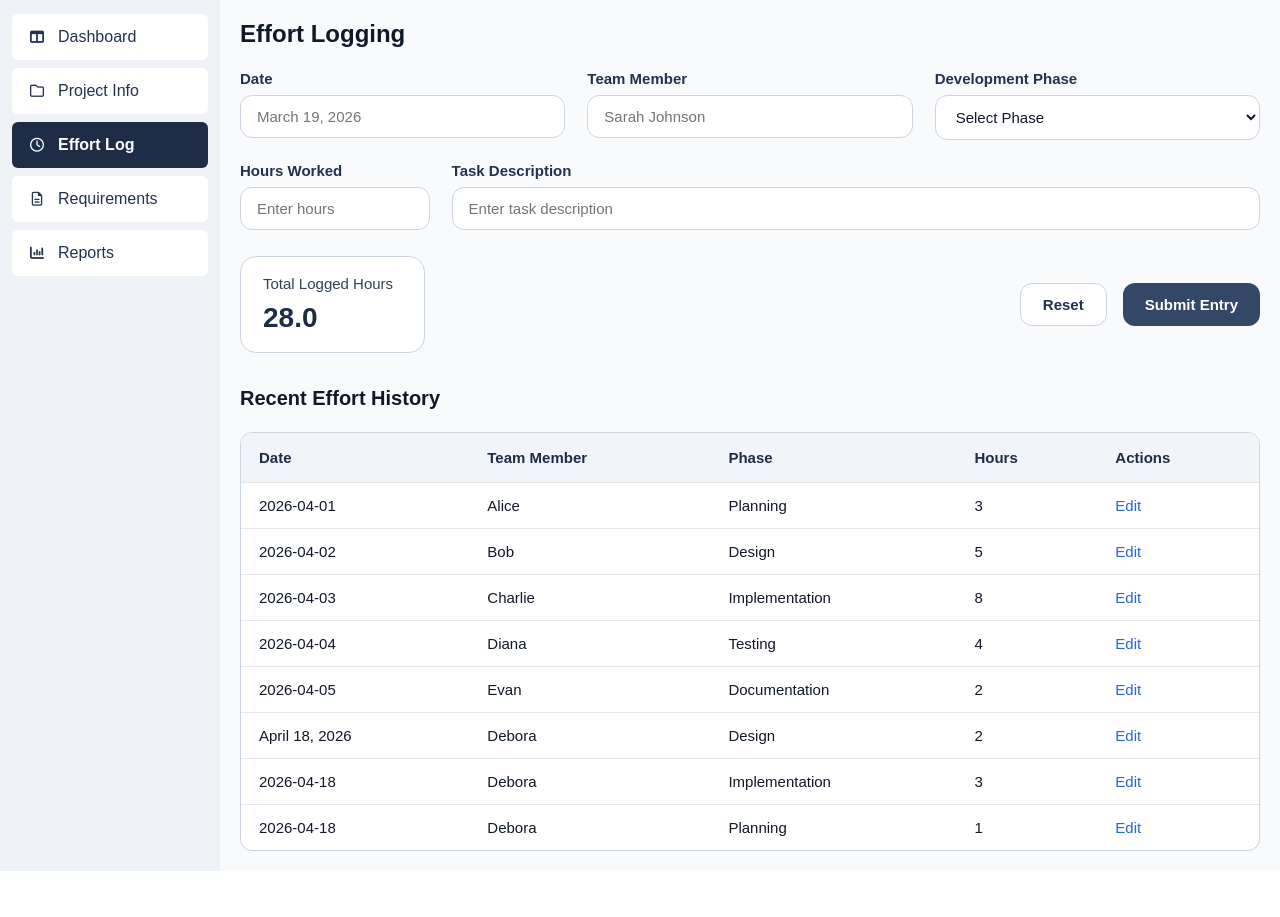
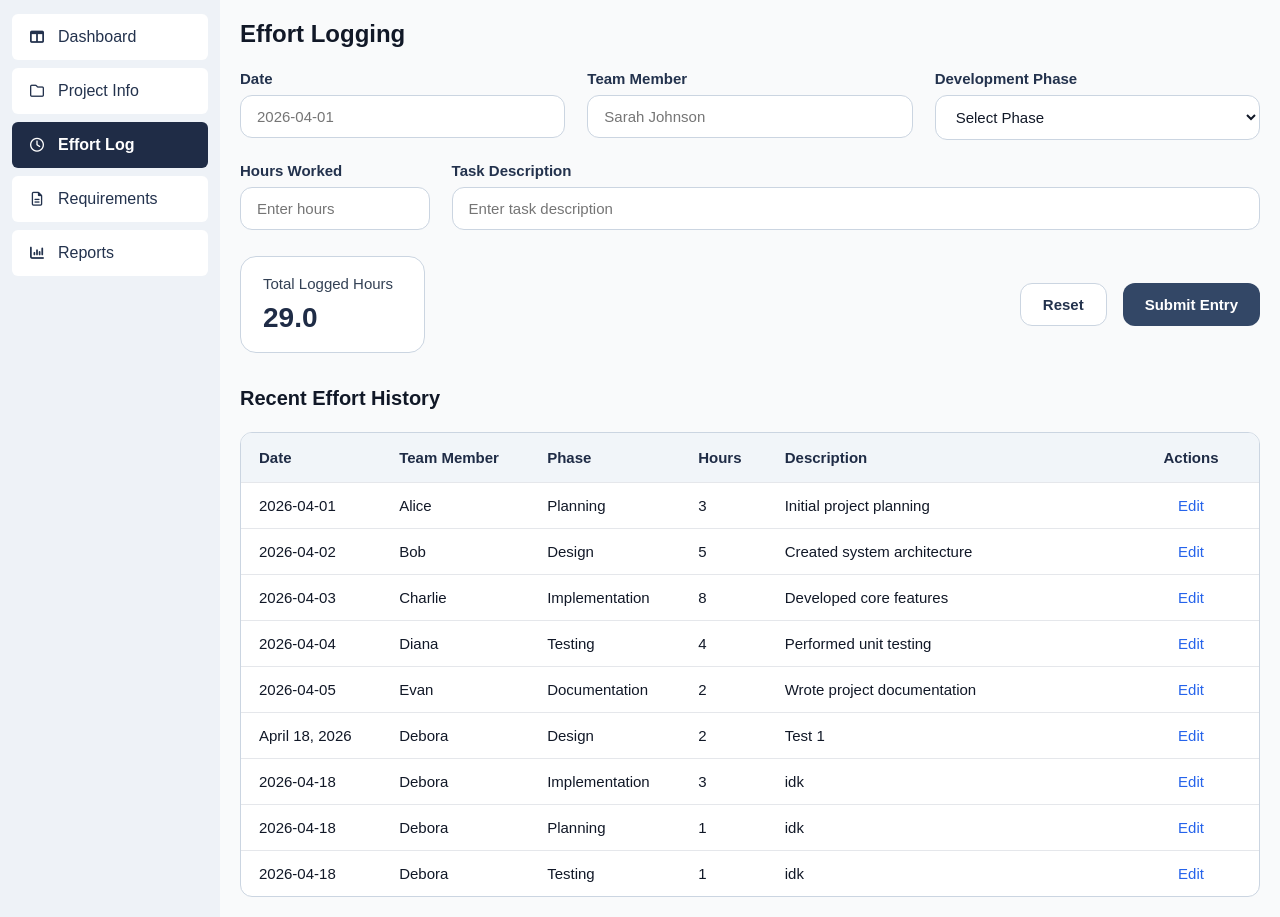
Before and after one commit to TSchaefSE/Management_QuickPlan, a Flask app: page /effort_logs in a window 1280 px wide. Shown: the part 108-1025 px from the top of the page. Before the commit the page ends 979 px from the top, so only its background shows below. Run offline with Flask 3, Linux system fonts and the light colour scheme.

Commit message:
Add Description column to effort log table and change recommended format of date input in effort log.

```diff
--- a/app/routes.py
+++ b/app/routes.py
@@ -160,7 +160,6 @@ def project_info():
 @main.route("/effort_logs", methods=["GET", "POST"])
 def effort_logs():
     if request.method == "POST":
-        # Extract form data
         new_log = {
             "date": request.form.get("date"),
             "team_member": request.form.get("member"),
--- a/app/services.py
+++ b/app/services.py
@@ -319,10 +319,8 @@ def save_users(users):
         writer.writerows(users)
 
 def save_effort_log(log_data):
-    # Ensure the directory and file exist with headers
     ensure_effort_logs_csv_exists()
 
-    # Load current logs to determine the next log_id
     logs = load_effort_logs()
     next_id = len(logs) + 1
 
--- a/app/static/css/style.css
+++ b/app/static/css/style.css
@@ -807,3 +807,14 @@ body {
 .effort-table td:last-child a:hover {
     text-decoration: underline;
 }
+
+.effort-table th:nth-child(5),
+.effort-table td:nth-child(5) {
+    width: 35%;
+}
+
+.effort-table th:last-child,
+.effort-table td:last-child {
+    width: 100px;
+    text-align: center;
+}
--- a/app/templates/effort_logs/effort_logs.html
+++ b/app/templates/effort_logs/effort_logs.html
@@ -16,7 +16,7 @@
     <div class="effort-row effort-row-three">
       <div class="form-group">
         <label for="date">Date</label>
-        <input type="text" id="date" name="date" placeholder="March 19, 2026" required>
+        <input type="text" id="date" name="date" placeholder="2026-04-01" required>
       </div>
 
       <div class="form-group">
@@ -75,6 +75,7 @@
           <th>Team Member</th>
           <th>Phase</th>
           <th>Hours</th>
+          <th>Description</th>
           <th>Actions</th>
         </tr>
       </thead>
@@ -83,7 +84,11 @@
         {% for log in logs %}
 <tr>
   <td>{{ log.date }}</td>
-  <td>{{ log.team_member }}</td> <td>{{ log.project_phase }}</td> <td>{{ log.hours_logged }}</td> <td><a href="#">Edit</a></td>
+  <td>{{ log.team_member }}</td>
+  <td>{{ log.project_phase }}</td>
+  <td>{{ log.hours_logged }}</td>
+  <td>{{ log.notes }}</td>
+  <td><a href="#">Edit</a></td>
 </tr>
 {% endfor %}
       </tbody>
--- a/data/effort_logs.csv
+++ b/data/effort_logs.csv
@@ -7,3 +7,4 @@ log_id,team_member,project_phase,hours_logged,date,notes
 6,Debora,Design,2,"April 18, 2026",Test 1
 7,Debora,Implementation,3,2026-04-18,idk
 8,Debora,Planning,1,2026-04-18,idk
+9,Debora,Testing,1,2026-04-18,idk
```
